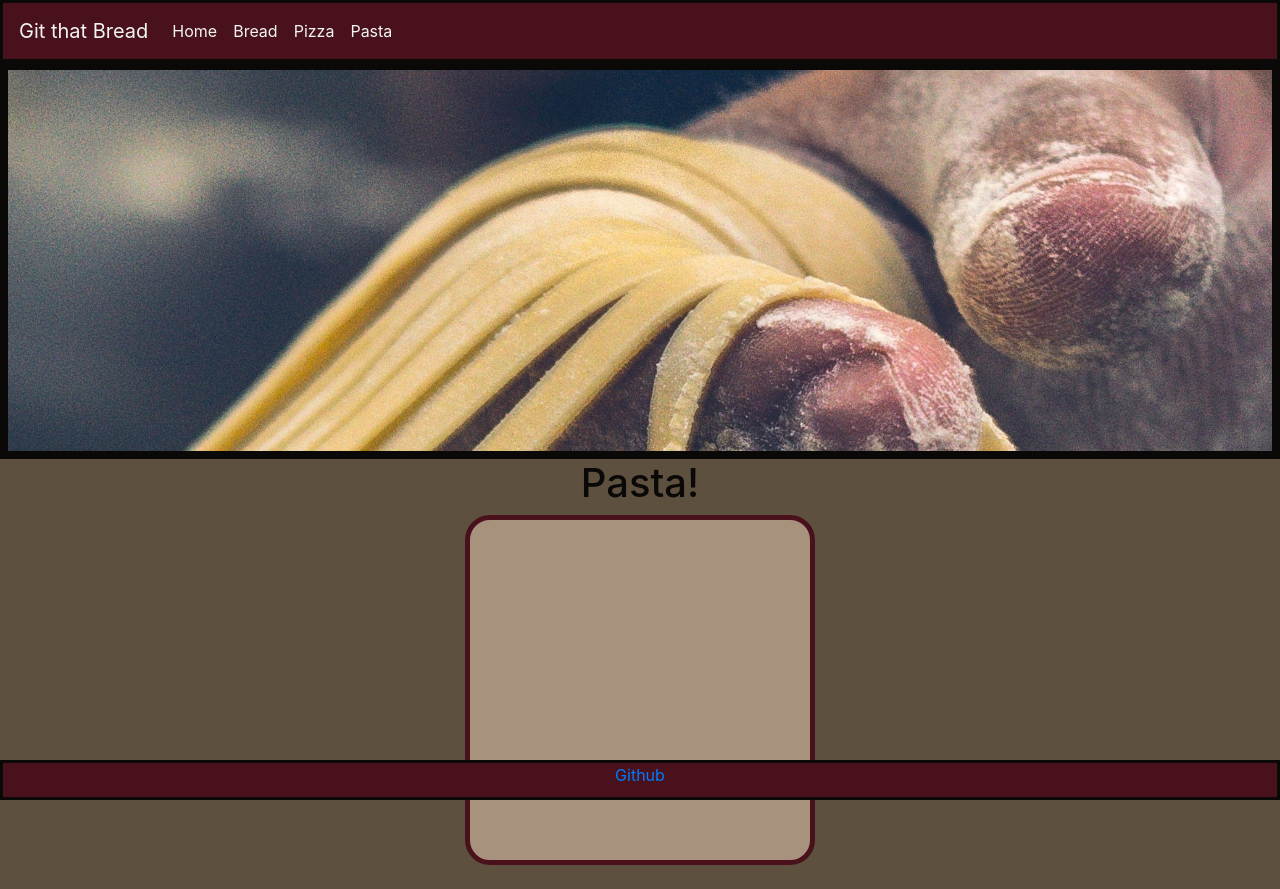
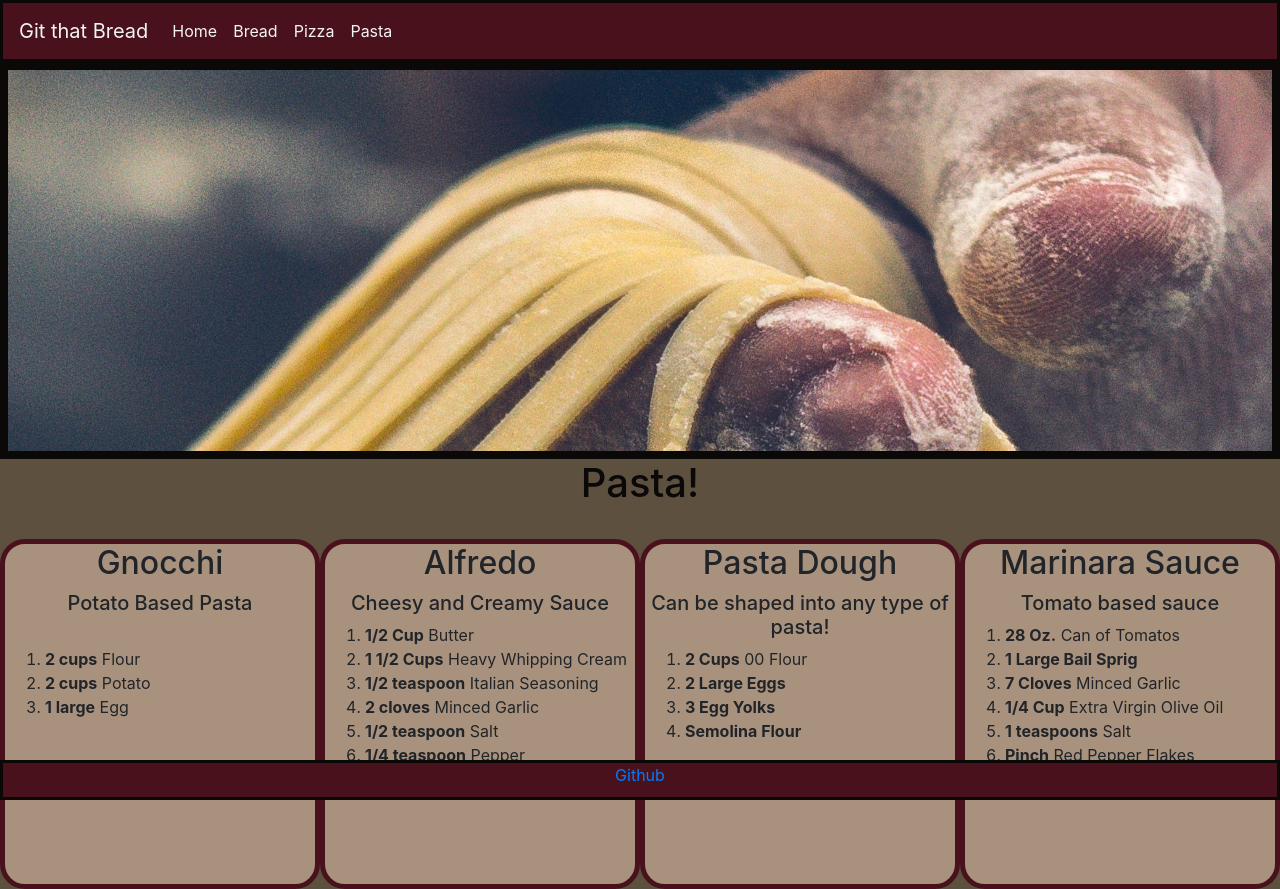
Before and after one commit to IsaacJLambert/GitThatBread, a plain HTML site: page pasta.html in a window 1280 px wide. Before the commit the page ends 865 px from the top, so only its background shows below. Drawn offline with nearby package versions, Linux system fonts and the light colour scheme.

Commit message:
Recipes added

```diff
--- a/pasta.html
+++ b/pasta.html
@@ -35,10 +35,52 @@
   <!---Page content--->
   <img class="imageBanner" src="/images/pastaPageBanner.jpg">
   <h1>Pasta!</h1>
-
+  <br>
   <div class="recipes">
     <div class="recipe">
-
+      <h2>Gnocchi</h2>
+      <h5>Potato Based Pasta</h5>
+      <br>
+      <ol>
+        <li><strong>2 cups</strong> Flour</li>
+        <li><strong>2 cups</strong> Potato</li>
+        <li><strong>1 large</strong> Egg</li>
+      </ol>
+    </div>
+    <div class="recipe">
+      <h2>Alfredo</h2>
+      <h5>Cheesy and Creamy Sauce</h5>
+      <ol>
+        <li><strong>1/2 Cup</strong> Butter</li>
+        <li><strong>1 1/2 Cups</strong> Heavy Whipping Cream</li>
+        <li><strong>1/2 teaspoon</strong> Italian Seasoning</li>
+        <li><strong>2 cloves</strong> Minced Garlic</li>
+        <li><strong>1/2 teaspoon</strong> Salt</li>
+        <li><strong>1/4 teaspoon</strong> Pepper</li>
+        <li><strong>2 Cups</strong> Grated Parmesan</li>
+      </ol>
+    </div>
+    <div class="recipe">
+      <h2>Pasta Dough</h2>
+      <h5>Can be shaped into any type of pasta!</h5>
+      <ol>
+        <li><strong>2 Cups</strong> 00 Flour</li>
+        <li><strong>2 Large Eggs</strong></li>
+        <li><strong>3 Egg Yolks</strong></li>
+        <li><strong>Semolina Flour</strong></li>
+      </ol>
+    </div>
+    <div class="recipe">
+      <h2>Marinara Sauce</h2>
+      <h5>Tomato based sauce</h5>
+      <ol>
+        <li><strong>28 Oz.</strong> Can of Tomatos</li>
+        <li><strong>1 Large Bail Sprig</strong></li>
+        <li><strong>7 Cloves</strong> Minced Garlic</li>
+        <li><strong>1/4 Cup</strong> Extra Virgin Olive Oil</li>
+        <li><strong>1 teaspoons</strong> Salt</li>
+        <li><strong>Pinch</strong> Red Pepper Flakes</li>
+      </ol>
     </div>
   </div>
 
```
Also changed, not shown: bread.html (+46 -2 lines), pizza.html (+26 -1 lines).
